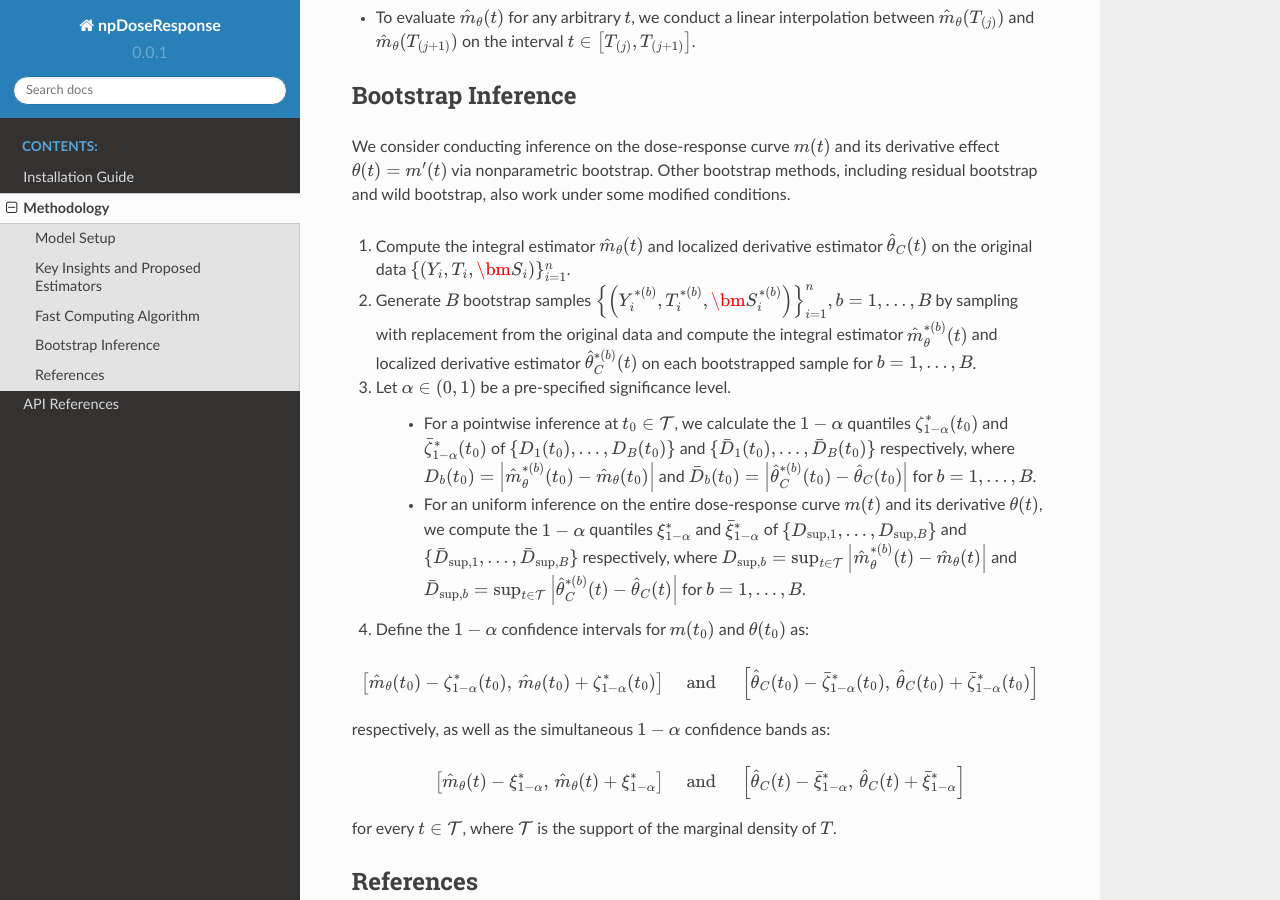
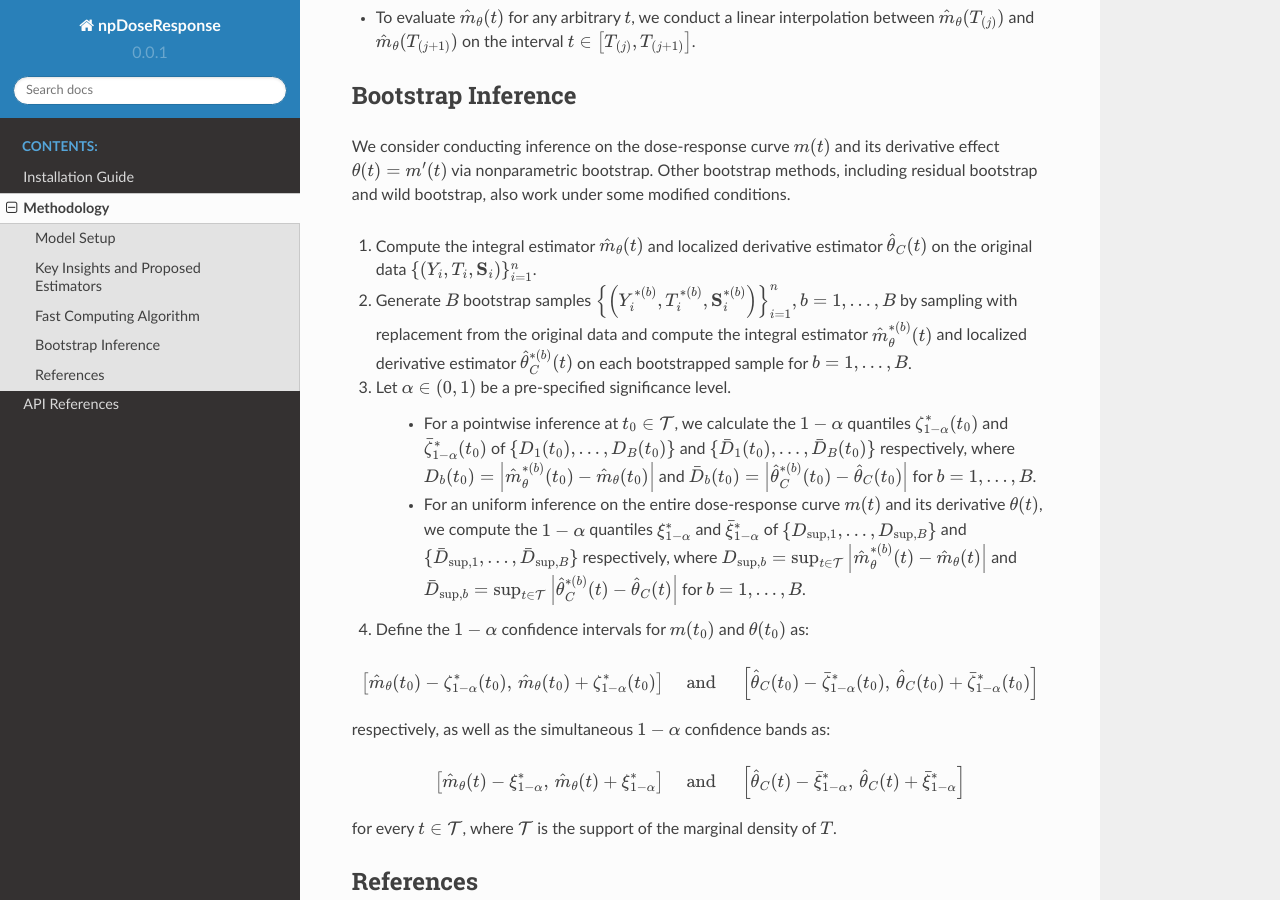
Before and after one commit to zhangyk8/npDoseResponse, a Sphinx documentation site: the page built from docs/source/method.rst, in a window 1280 px wide and 900 px high, scrolled down 2667 px. Built offline with Sphinx 7.4.7 and the Read the Docs theme 2.0.0, drawn with Linux system fonts in a browser that asks for light colours.

Commit message:
Update method.rst

```diff
--- a/docs/source/method.rst
+++ b/docs/source/method.rst
@@ -108,9 +108,9 @@ Bootstrap Inference
 
 We consider conducting inference on the dose-response curve :math:`m(t)` and its derivative effect :math:`\theta(t)=m'(t)` via nonparametric bootstrap. Other bootstrap methods, including residual bootstrap and wild bootstrap, also work under some modified conditions.
 
-1. Compute the integral estimator :math:`\hat{m}_{\theta}(t)` and localized derivative estimator :math:`\hat{\theta}_C(t)` on the original data :math:`\{(Y_i,T_i,\bm{S}_i)\}_{i=1}^n`.
+1. Compute the integral estimator :math:`\hat{m}_{\theta}(t)` and localized derivative estimator :math:`\hat{\theta}_C(t)` on the original data :math:`\{(Y_i,T_i,\mathbf{S}_i)\}_{i=1}^n`.
 
-2. Generate :math:`B` bootstrap samples :math:`\left\{\left(Y_i^{*(b)},T_i^{*(b)},\bm{S}_i^{*(b)}\right)\right\}_{i=1}^n, b=1,...,B` by sampling with replacement from the original data and compute the integral estimator :math:`\hat{m}_{\theta}^{*(b)}(t)` and localized derivative estimator :math:`\hat{\theta}_C^{*(b)}(t)` on each bootstrapped sample for :math:`b=1,...,B`.
+2. Generate :math:`B` bootstrap samples :math:`\left\{\left(Y_i^{*(b)},T_i^{*(b)},\mathbf{S}_i^{*(b)}\right)\right\}_{i=1}^n, b=1,...,B` by sampling with replacement from the original data and compute the integral estimator :math:`\hat{m}_{\theta}^{*(b)}(t)` and localized derivative estimator :math:`\hat{\theta}_C^{*(b)}(t)` on each bootstrapped sample for :math:`b=1,...,B`.
 
 3. Let :math:`\alpha \in (0,1)` be a pre-specified significance level.
 
```
